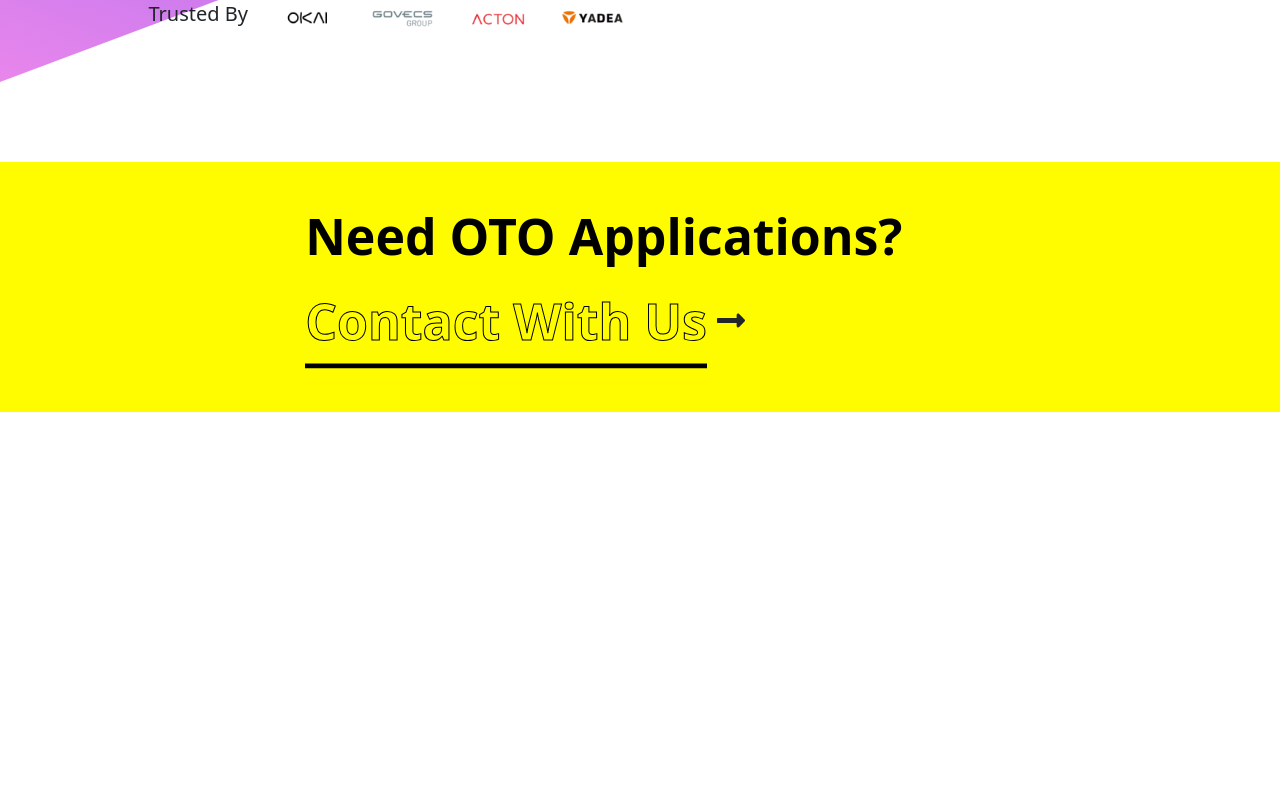
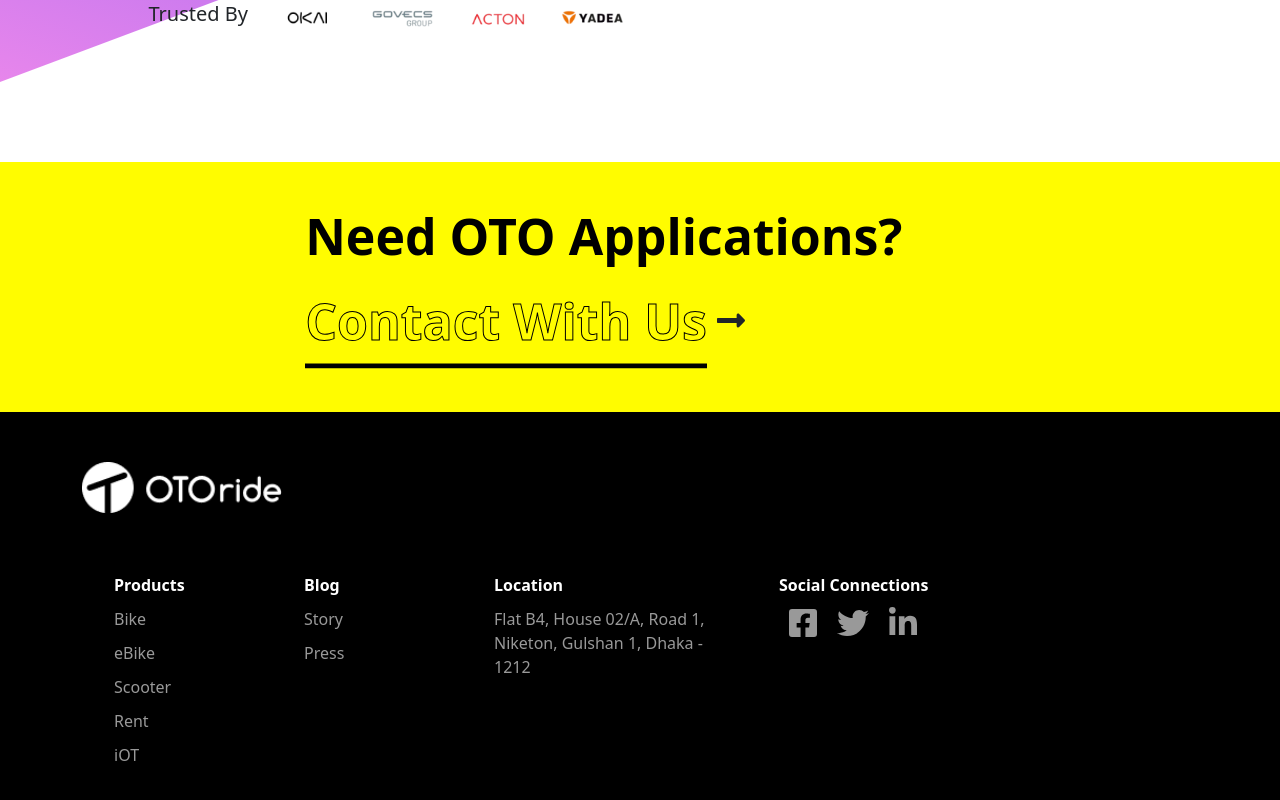
Before and after one commit to masum-sde/otoride, a React (Create React App) app: page / in a window 1280 px wide. Shown: the part 638-1438 px from the top of the page. Before the commit the page ends 1050 px from the top, so only its background shows below. Built offline with nearby package versions, Linux system fonts and the light colour scheme.

Commit message:
DEV #13 - Footer is done

```diff
--- a/package.json
+++ b/package.json
@@ -4,6 +4,8 @@
   "private": true,
   "dependencies": {
     "@fortawesome/fontawesome-svg-core": "^1.2.36",
+    "@fortawesome/free-brands-svg-icons": "^5.15.4",
+    "@fortawesome/free-regular-svg-icons": "^5.15.4",
     "@fortawesome/free-solid-svg-icons": "^5.15.4",
     "@fortawesome/react-fontawesome": "^0.1.16",
     "@testing-library/jest-dom": "^5.16.1",
--- a/src/App.js
+++ b/src/App.js
@@ -1,3 +1,4 @@
+import Footer from "./components/Footer/Footer";
 import Intro from "./components/Intro/Intro";
 import NeedOTO from "./components/NeedOTO/NeedOTO";
 
@@ -6,6 +7,7 @@ function App() {
     <section>
       <Intro />
       <NeedOTO />
+      <Footer />
     </section>
   );
 }
--- /dev/null
+++ b/src/components/Footer/Footer.css
@@ -0,0 +1,23 @@
+.footer {
+  height: 500px;
+  background-color: black;
+}
+
+.image-size {
+  margin: 50px 0px;
+
+  width: 200px;
+}
+
+.list {
+  color: #999999;
+}
+
+li {
+  list-style: none;
+  margin: 10px 0px;
+}
+
+.social-icon li {
+  margin: 0px 10px;
+}
--- /dev/null
+++ b/src/components/Footer/Footer.jsx
@@ -0,0 +1,68 @@
+import React from "react";
+import { Col, Container, Row } from "react-bootstrap";
+import "./Footer.css";
+import otoWhiteLogo from "../../image/oto_white_logo.png";
+import { FontAwesomeIcon } from "@fortawesome/react-fontawesome";
+import { faFacebookSquare, faLinkedinIn, faTwitter } from "@fortawesome/free-brands-svg-icons";
+const Footer = () => {
+  return (
+    <footer className="footer">
+      <Container>
+        <img src={otoWhiteLogo} alt="otoride" className="image-size" />
+        <Row className="list">
+          <Col md={2}>
+            <ul>
+              <li className="text-white">
+                <b>Products</b>
+              </li>
+              <li>Bike</li>
+              <li>eBike</li>
+              <li>Scooter</li>
+              <li>Rent</li>
+              <li>iOT</li>
+            </ul>
+          </Col>
+          <Col md={2}>
+            <ul>
+              <li className="text-white">
+                <b>Blog</b>
+              </li>
+              <li>Story</li>
+              <li>Press</li>
+            </ul>
+          </Col>
+          <Col md={3}>
+            <ul>
+              <li className="text-white">
+                <b>Location</b>
+              </li>
+              <li>Flat B4, House 02/A, Road 1, Niketon, Gulshan 1, Dhaka - 1212</li>
+            </ul>
+          </Col>
+          <Col md={5}>
+            <ul>
+              <li className="text-white">
+                <b>Social Connections</b>
+              </li>
+              <div>
+                <ul className="list-inline d-flex social-icon ">
+                  <li>
+                    <FontAwesomeIcon icon={faFacebookSquare} size="2x"></FontAwesomeIcon>
+                  </li>
+                  <li>
+                    <FontAwesomeIcon icon={faTwitter} size="2x"></FontAwesomeIcon>
+                  </li>
+                  <li>
+                    <FontAwesomeIcon icon={faLinkedinIn} size="2x"></FontAwesomeIcon>
+                  </li>
+                </ul>
+              </div>
+            </ul>
+          </Col>
+        </Row>
+      </Container>
+    </footer>
+  );
+};
+
+export default Footer;
```
Also changed, not shown: src/image/oto_white_logo.png (added), 1 other file (tests, documents, lock files or other folders).
